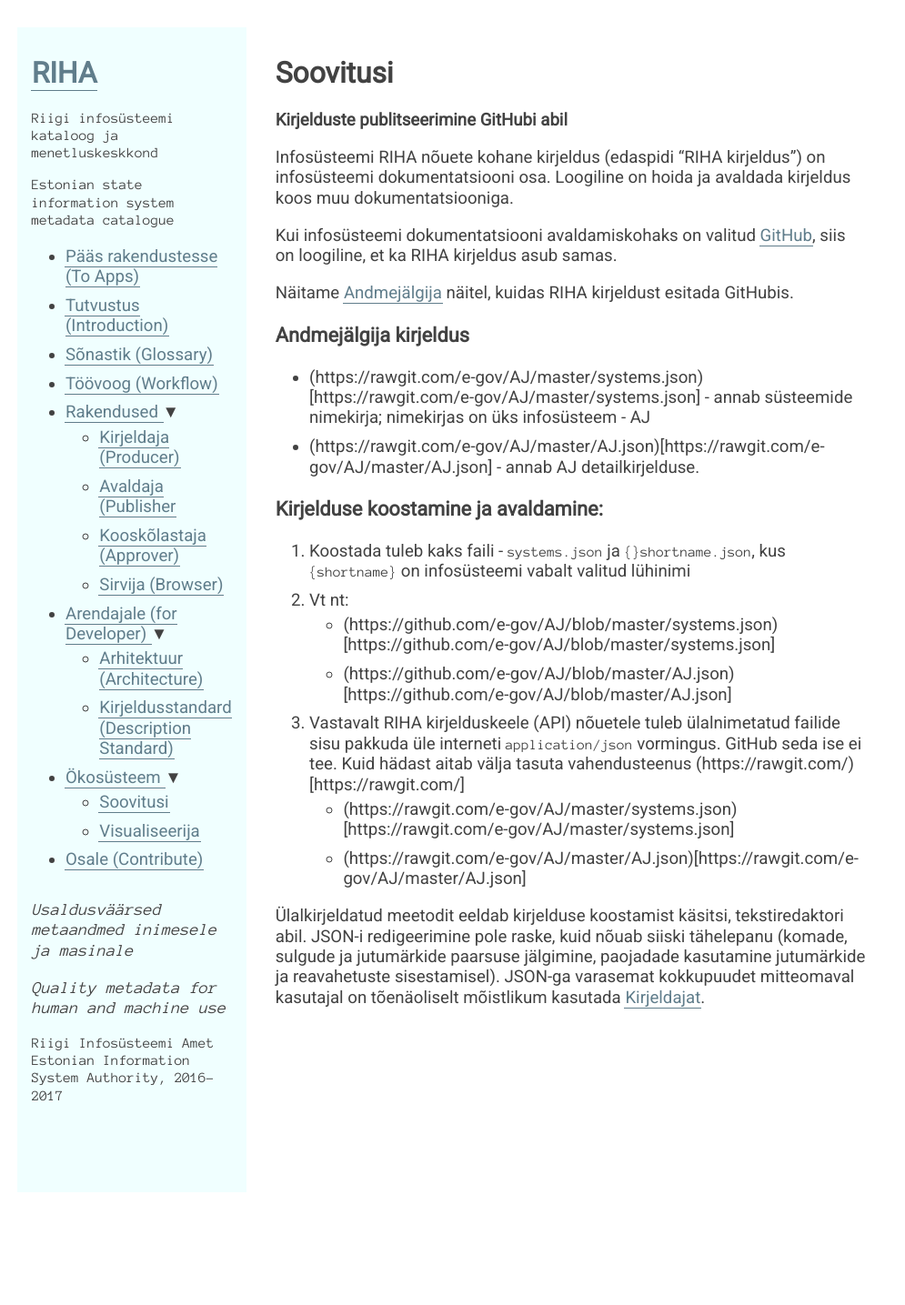
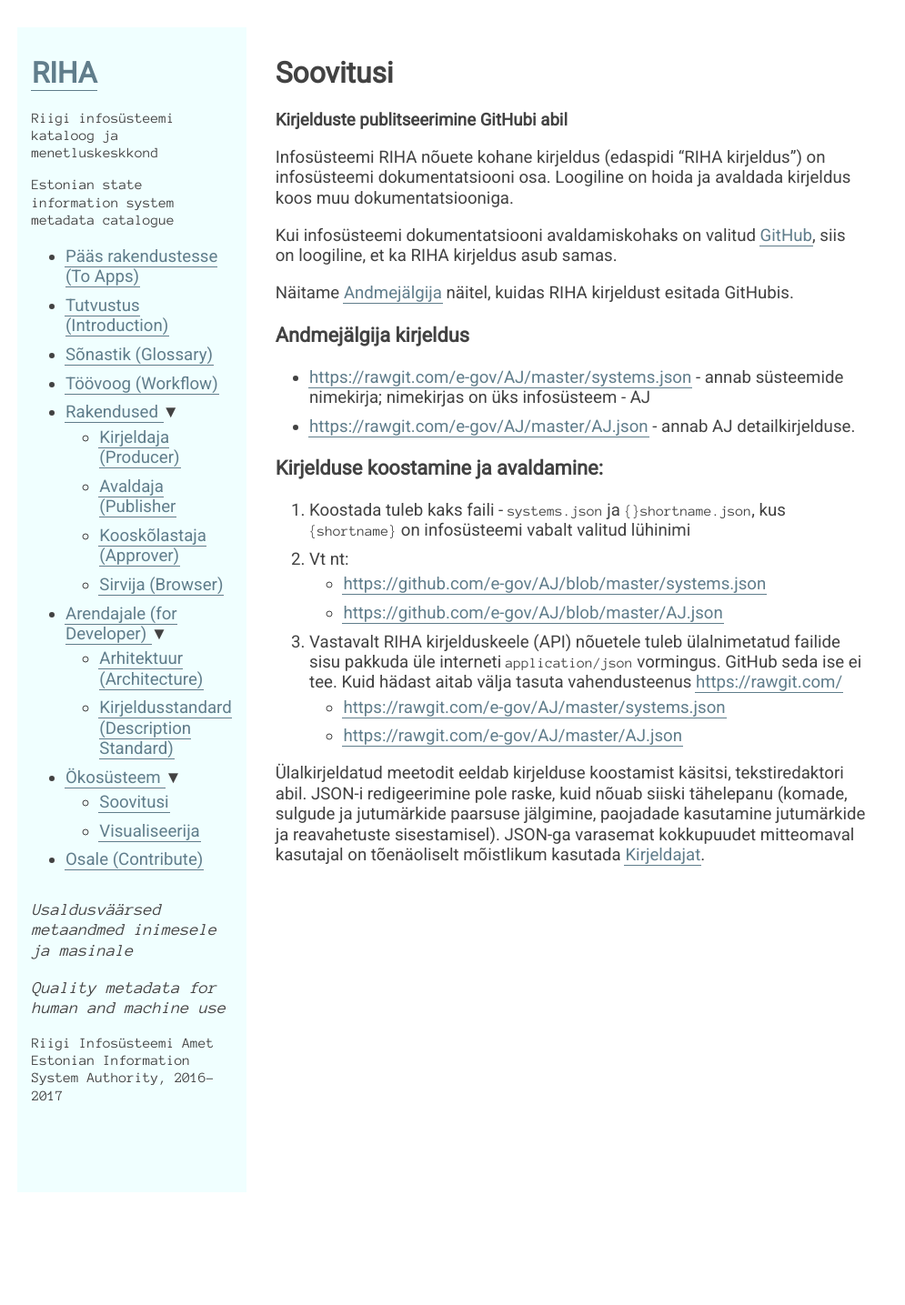
Before and after one commit to e-gov/RIHA-Index, a Jekyll site: the page built from Soovitusi.md, in a window 1280 px wide. Shown: the whole page at 91% size, without its empty margins (0-995 px from the left). Built offline with Jekyll 4.4.1, drawn with Linux system fonts in a browser that asks for light colours.

Commit message:
Update Soovitusi.md

```diff
--- a/Soovitusi.md
+++ b/Soovitusi.md
@@ -17,17 +17,17 @@ Näitame [Andmejälgija](https://github.com/e-gov/AJ) näitel, kuidas RIHA kirje
 
 ### Andmejälgija kirjeldus
 
-- (https://rawgit.com/e-gov/AJ/master/systems.json)[https://rawgit.com/e-gov/AJ/master/systems.json] - annab süsteemide nimekirja; nimekirjas on üks infosüsteem - AJ
-- (https://rawgit.com/e-gov/AJ/master/AJ.json)[https://rawgit.com/e-gov/AJ/master/AJ.json] - annab AJ detailkirjelduse.
+- [https://rawgit.com/e-gov/AJ/master/systems.json](https://rawgit.com/e-gov/AJ/master/systems.json) - annab süsteemide nimekirja; nimekirjas on üks infosüsteem - AJ
+- [https://rawgit.com/e-gov/AJ/master/AJ.json](https://rawgit.com/e-gov/AJ/master/AJ.json) - annab AJ detailkirjelduse.
 
 ### Kirjelduse koostamine ja avaldamine:
 
 1. Koostada tuleb kaks faili - `systems.json` ja `{}shortname.json`, kus `{shortname}` on infosüsteemi vabalt valitud lühinimi
 2. Vt nt:
-  - (https://github.com/e-gov/AJ/blob/master/systems.json)[https://github.com/e-gov/AJ/blob/master/systems.json]
-  - (https://github.com/e-gov/AJ/blob/master/AJ.json)[https://github.com/e-gov/AJ/blob/master/AJ.json]
-3. Vastavalt RIHA kirjelduskeele (API) nõuetele tuleb ülalnimetatud failide sisu pakkuda üle interneti `application/json` vormingus. GitHub seda ise ei tee. Kuid hädast aitab välja tasuta vahendusteenus (https://rawgit.com/)[https://rawgit.com/]
-  - (https://rawgit.com/e-gov/AJ/master/systems.json)[https://rawgit.com/e-gov/AJ/master/systems.json]
-  - (https://rawgit.com/e-gov/AJ/master/AJ.json)[https://rawgit.com/e-gov/AJ/master/AJ.json]
+  - [https://github.com/e-gov/AJ/blob/master/systems.json](https://github.com/e-gov/AJ/blob/master/systems.json)
+  - [https://github.com/e-gov/AJ/blob/master/AJ.json](https://github.com/e-gov/AJ/blob/master/AJ.json)
+3. Vastavalt RIHA kirjelduskeele (API) nõuetele tuleb ülalnimetatud failide sisu pakkuda üle interneti `application/json` vormingus. GitHub seda ise ei tee. Kuid hädast aitab välja tasuta vahendusteenus [https://rawgit.com/](https://rawgit.com/)
+  - [https://rawgit.com/e-gov/AJ/master/systems.json](https://rawgit.com/e-gov/AJ/master/systems.json)
+  - [https://rawgit.com/e-gov/AJ/master/AJ.json](https://rawgit.com/e-gov/AJ/master/AJ.json)
 
 Ülalkirjeldatud meetodit eeldab kirjelduse koostamist käsitsi, tekstiredaktori abil. JSON-i redigeerimine pole raske, kuid nõuab siiski tähelepanu (komade, sulgude ja jutumärkide paarsuse jälgimine, paojadade kasutamine jutumärkide ja reavahetuste sisestamisel). JSON-ga varasemat kokkupuudet mitteomaval kasutajal on tõenäoliselt mõistlikum kasutada [Kirjeldajat](/Kirjeldaja).
```
